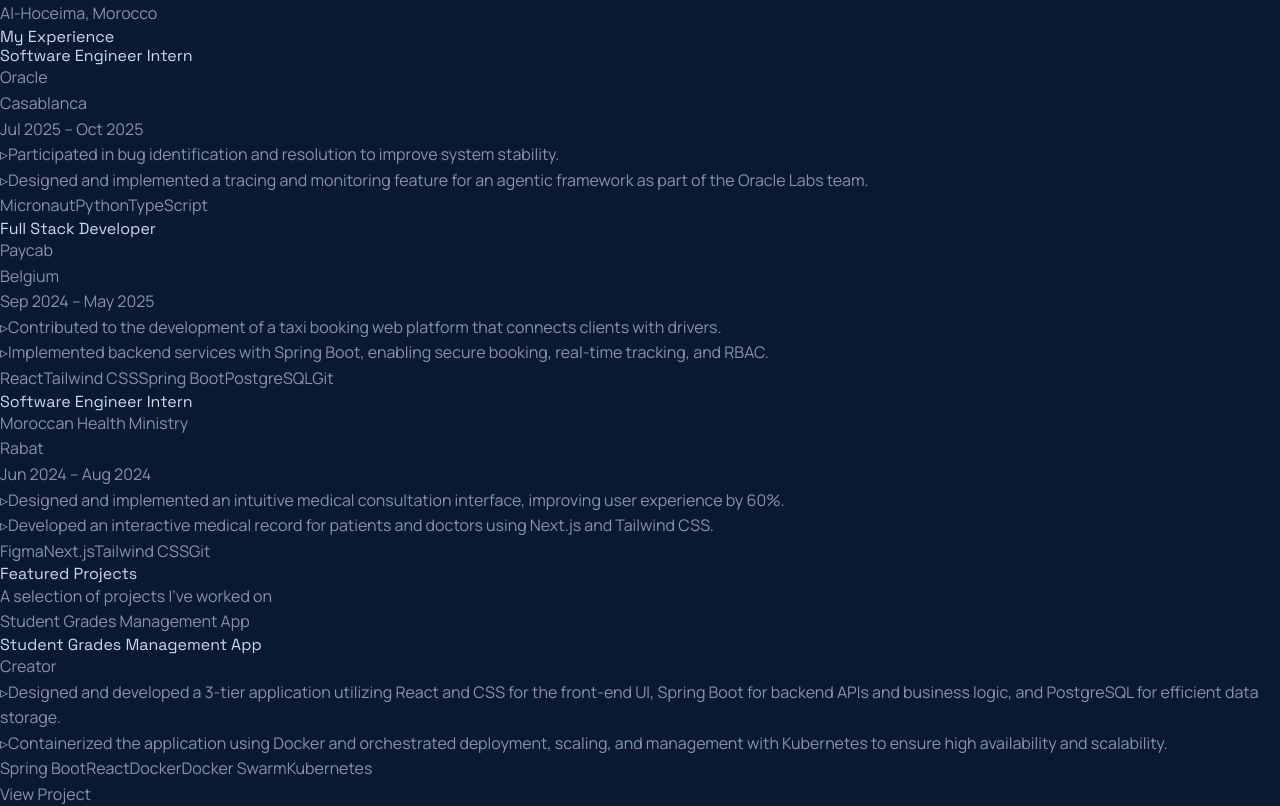
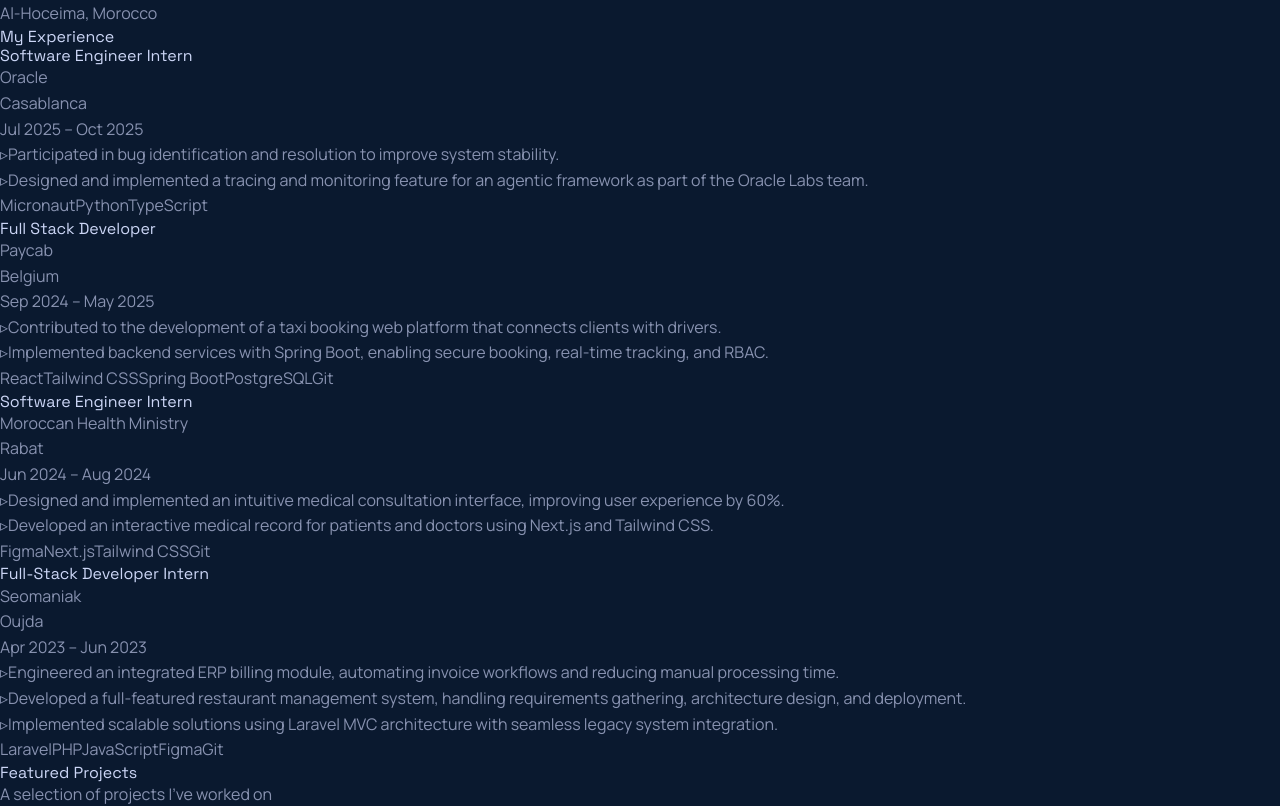
Before and after one commit to Usmaexe/Portfolio, a Next.js app: page / in a window 1280 px wide. Shown: the part 6023-6829 px from the top of the page. Built offline with nearby package versions, Linux system fonts and the light colour scheme.

Commit message:
Refactor code structure for improved readability and maintainability

```diff
--- a/src/app/page.js
+++ b/src/app/page.js
@@ -1,7 +1,7 @@
 import Header from '@/components/Header';
 import Hero from '@/components/Hero';
 import Education from '@/components/Education';
-import Experience from '@/components/ExperienceNew';
+import Experience from '@/components/Experience';
 import Projects from '@/components/ProjectsNew';
 import Skills from '@/components/Skills';
 
--- a/src/components/Experience.jsx
+++ b/src/components/Experience.jsx
@@ -1,67 +1,114 @@
 'use client';
 
+import { useLanguage } from '@/contexts/LanguageContext';
+
 export default function Experience() {
+  const { t } = useLanguage();
+
   const experiences = [
     {
-      title: 'Frontend Engineer',
-      description:
-        'Deployed two projects as a team leader, and built a real-time auction interface. Continuously improving UX, now exploring Framer Motion for animations.',
-      icon: '👨‍💻',
-      color: 'from-pink-500 to-purple-600',
+      title: t('softwareEngineerIntern'),
+      company: t('oracle'),
+      location: t('casablanca'),
+      period: t('julOct2025'),
+      description: [
+        t('oracleDesc1'),
+        t('oracleDesc2'),
+      ],
+      technologies: ['Micronaut', 'Python', 'TypeScript'],
+      color: 'from-orange-500 to-red-600',
     },
     {
-      title: 'Backend Engineer',
-      description:
-        'Built multiple monolith, microservices systems with ISO-secure authentication. Integrated APIs to fine tune my apps.',
-      icon: '🔮',
-      color: 'from-orange-500 to-pink-500',
+      title: t('fullStackDev'),
+      company: t('paycab'),
+      location: t('belgium'),
+      period: t('sepMay2025'),
+      description: [
+        t('paycabDesc1'),
+        t('paycabDesc2'),
+      ],
+      technologies: ['React', 'Tailwind CSS', 'Spring Boot', 'PostgreSQL', 'Git'],
+      color: 'from-blue-500 to-cyan-500',
     },
     {
-      title: 'Teammate',
-      description:
-        'Worked with stakeholders to develop Mining Commodity Exchange System. Led development team, and deployed projects successfully',
-      icon: '💡',
-      color: 'from-purple-500 to-blue-500',
+      title: t('softwareEngineerIntern'),
+      company: t('healthMinistry'),
+      location: t('rabat'),
+      period: t('junAug2024'),
+      description: [
+        t('healthDesc1'),
+        t('healthDesc2'),
+      ],
+      technologies: ['Figma', 'Next.js', 'Tailwind CSS', 'Git'],
+      color: 'from-green-500 to-emerald-600',
     },
     {
-      title: 'Aspiring DevOps',
-      description:
-        'Managed multiple projects and microservices architecture. Focused on maintaining system reliability and performance.',
-      icon: '💻',
-      color: 'from-pink-600 to-purple-700',
-    },
+      title: t('fullStackDevIntern'),
+      company: t('seomaniak'),
+      location: t('seomaniakCity'),
+      period: t('aprJun2023'),
+      description: [
+        t('seomaniakDesc1'),
+        t('seomaniakDesc2'),
+        t('seomaniakDesc3'),
+      ],
+      technologies: ['Laravel', 'PHP', 'JavaScript', 'Figma', 'Git'],
+      color: 'from-purple-500 to-fuchsia-600',
+    }
   ];
 
   return (
-    <section className="py-20 px-6">
-      <div className="container mx-auto">
-        <h2 className="text-4xl md:text-5xl font-bold text-white text-center mb-4">
-          My <span className="text-[#00ffa3]">Experience</span>
+    <section className="py-32 px-6" id="experience">
+      <div className="container mx-auto max-w-7xl">
+  <h2 className="text-4xl md:text-5xl font-bold text-[#CCD6F6] text-center mb-4 font-space-grotesk">
+          {t('myExperience')} <span className="text-[#64FFDA]">{t('experience')}</span>
         </h2>
 
-        <div className="grid md:grid-cols-2 gap-8 max-w-6xl mx-auto mt-12">
+        <div className="grid md:grid-cols-1 gap-8 max-w-5xl mx-auto mt-16">
           {experiences.map((exp, index) => (
             <div
               key={index}
-              className="bg-[#1a1a1a] border border-gray-800 rounded-2xl p-8 hover:border-[#00ffa3]/50 transition-all"
+              className="bg-[#112240] border border-[#64FFDA]/20 rounded-2xl p-8 hover:border-[#64FFDA] transition-all group"
             >
-              <div className="flex items-start gap-6">
-                {/* Icon */}
-                <div
-                  className={`w-16 h-16 rounded-2xl bg-gradient-to-br ${exp.color} flex items-center justify-center text-3xl flex-shrink-0`}
-                >
-                  {exp.icon}
-                </div>
-
-                {/* Content */}
-                <div>
-                  <h3 className="text-xl font-bold text-white mb-3">
+              <div className="flex flex-col md:flex-row md:items-start md:justify-between mb-6">
+                <div className="flex-1">
+                  <h3 className="text-2xl font-bold text-[#CCD6F6] mb-2 font-space-grotesk">
                     {exp.title}
                   </h3>
-                  <p className="text-gray-400 text-sm leading-relaxed">
-                    {exp.description}
+                  <p className="text-[#64FFDA] text-lg font-medium mb-1">
+                    {exp.company}
+                  </p>
+                  <p className="text-[#8892B0] text-sm">
+                    {exp.location}
                   </p>
                 </div>
+                <div className="mt-4 md:mt-0">
+                  <p className="text-[#8892B0] text-sm font-mono">
+                    {exp.period}
+                  </p>
+                </div>
+              </div>
+
+              {/* Description */}
+              <ul className="space-y-3 mb-6">
+                {exp.description.map((item, i) => (
+                  <li key={i} className="flex items-start gap-3 text-[#8892B0] leading-relaxed">
+                    <span className="text-[#64FFDA] mt-1">▹</span>
+                    <span>{item}</span>
+                  </li>
+                ))}
+              </ul>
+
+              {/* Technologies */}
+              <div className="flex flex-wrap gap-2">
+                {exp.technologies.map((tech, i) => (
+                  <span
+                    key={i}
+                    className="px-3 py-1 bg-[#64FFDA]/10 text-[#64FFDA] text-xs rounded-full font-mono"
+                  >
+                    {tech}
+                  </span>
+                ))}
               </div>
             </div>
           ))}
--- a/src/components/ExperienceNew.jsx
+++ /dev/null
@@ -1,106 +0,0 @@
-'use client';
-
-import { useLanguage } from '@/contexts/LanguageContext';
-
-export default function Experience() {
-  const { t } = useLanguage();
-
-  const experiences = [
-    {
-      title: t('softwareEngineerIntern'),
-      company: t('oracle'),
-      location: t('casablanca'),
-      period: t('julOct2025'),
-      description: [
-        t('oracleDesc1'),
-        t('oracleDesc2'),
-      ],
-      technologies: ['Micronaut', 'Python', 'TypeScript'],
-      color: 'from-orange-500 to-red-600',
-    },
-    {
-      title: t('fullStackDev'),
-      company: t('paycab'),
-      location: t('belgium'),
-      period: t('sepMay2025'),
-      description: [
-        t('paycabDesc1'),
-        t('paycabDesc2'),
-      ],
-      technologies: ['React', 'Tailwind CSS', 'Spring Boot', 'PostgreSQL', 'Git'],
-      color: 'from-blue-500 to-cyan-500',
-    },
-    {
-      title: t('softwareEngineerIntern'),
-      company: t('healthMinistry'),
-      location: t('rabat'),
-      period: t('junAug2024'),
-      description: [
-        t('healthDesc1'),
-        t('healthDesc2'),
-      ],
-      technologies: ['Figma', 'Next.js', 'Tailwind CSS', 'Git'],
-      color: 'from-green-500 to-emerald-600',
-    },
-  ];
-
-  return (
-    <section className="py-32 px-6" id="experience">
-      <div className="container mx-auto max-w-7xl">
-  <h2 className="text-4xl md:text-5xl font-bold text-[#CCD6F6] text-center mb-4 font-space-grotesk">
-          {t('myExperience')} <span className="text-[#64FFDA]">{t('experience')}</span>
-        </h2>
-
-        <div className="grid md:grid-cols-1 gap-8 max-w-5xl mx-auto mt-16">
-          {experiences.map((exp, index) => (
-            <div
-              key={index}
-              className="bg-[#112240] border border-[#64FFDA]/20 rounded-2xl p-8 hover:border-[#64FFDA] transition-all group"
-            >
-              <div className="flex flex-col md:flex-row md:items-start md:justify-between mb-6">
-                <div className="flex-1">
-                  <h3 className="text-2xl font-bold text-[#CCD6F6] mb-2 font-space-grotesk">
-                    {exp.title}
-                  </h3>
-                  <p className="text-[#64FFDA] text-lg font-medium mb-1">
-                    {exp.company}
-                  </p>
-                  <p className="text-[#8892B0] text-sm">
-                    {exp.location}
-                  </p>
-                </div>
-                <div className="mt-4 md:mt-0">
-                  <p className="text-[#8892B0] text-sm font-mono">
-                    {exp.period}
-                  </p>
-                </div>
-              </div>
-
-              {/* Description */}
-              <ul className="space-y-3 mb-6">
-                {exp.description.map((item, i) => (
-                  <li key={i} className="flex items-start gap-3 text-[#8892B0] leading-relaxed">
-                    <span className="text-[#64FFDA] mt-1">▹</span>
-                    <span>{item}</span>
-                  </li>
-                ))}
-              </ul>
-
-              {/* Technologies */}
-              <div className="flex flex-wrap gap-2">
-                {exp.technologies.map((tech, i) => (
-                  <span
-                    key={i}
-                    className="px-3 py-1 bg-[#64FFDA]/10 text-[#64FFDA] text-xs rounded-full font-mono"
-                  >
-                    {tech}
-                  </span>
-                ))}
-              </div>
-            </div>
-          ))}
-        </div>
-      </div>
-    </section>
-  );
-}
--- a/src/contexts/LanguageContext.js
+++ b/src/contexts/LanguageContext.js
@@ -44,6 +44,16 @@
     junAug2024: 'Jun 2024 – Aug 2024',
     healthDesc1: 'Designed and implemented an intuitive medical consultation interface, improving user experience by 60%.',
     healthDesc2: 'Developed an interactive medical record for patients and doctors using Next.js and Tailwind CSS.',
+
+
+    // Seomaniak
+    fullStackDevIntern: 'Full-Stack Developer Intern',
+    seomaniak: 'Seomaniak',
+    seomaniakCity: 'Oujda',
+    aprJun2023: 'Apr 2023 – Jun 2023',
+    seomaniakDesc1: 'Engineered an integrated ERP billing module, automating invoice workflows and reducing manual processing time.',
+    seomaniakDesc2: 'Developed a full-featured restaurant management system, handling requirements gathering, architecture design, and deployment.',
+    seomaniakDesc3: 'Implemented scalable solutions using Laravel MVC architecture with seamless legacy system integration.',
 
     // Projects
     featured: 'Featured',
@@ -120,6 +130,15 @@
     julOct2025: 'Juil 2025 – Oct 2025',
     oracleDesc1: 'Participé à l\'identification et à la résolution de bugs pour améliorer la stabilité du système.',
     oracleDesc2: 'Conçu et mis en œuvre une fonction de traçage et de surveillance pour un framework agentique dans le cadre de l\'équipe Oracle Labs.',
+
+  // Seomaniak
+  fullStackDevIntern: 'Stagiaire Développeur Full-Stack',
+  seomaniak: 'Seomaniak',
+  seomaniakCity: '[Ville]',
+  aprJun2023: 'Avr 2023 – Juin 2023',
+  seomaniakDesc1: 'Conçu un module de facturation ERP intégré, automatisant les flux de factures et réduisant le temps de traitement manuel.',
+  seomaniakDesc2: 'Développé un système de gestion de restaurant complet, couvrant la collecte des exigences, la conception d’architecture et le déploiement.',
+  seomaniakDesc3: 'Implémenté des solutions évolutives en utilisant l’architecture MVC de Laravel avec une intégration transparente des systèmes hérités.',
 
     fullStackDev: 'Développeur Full Stack',
     paycab: 'Paycab',
```
Also changed, not shown: 1 other file (tests, documents, lock files or other folders).
